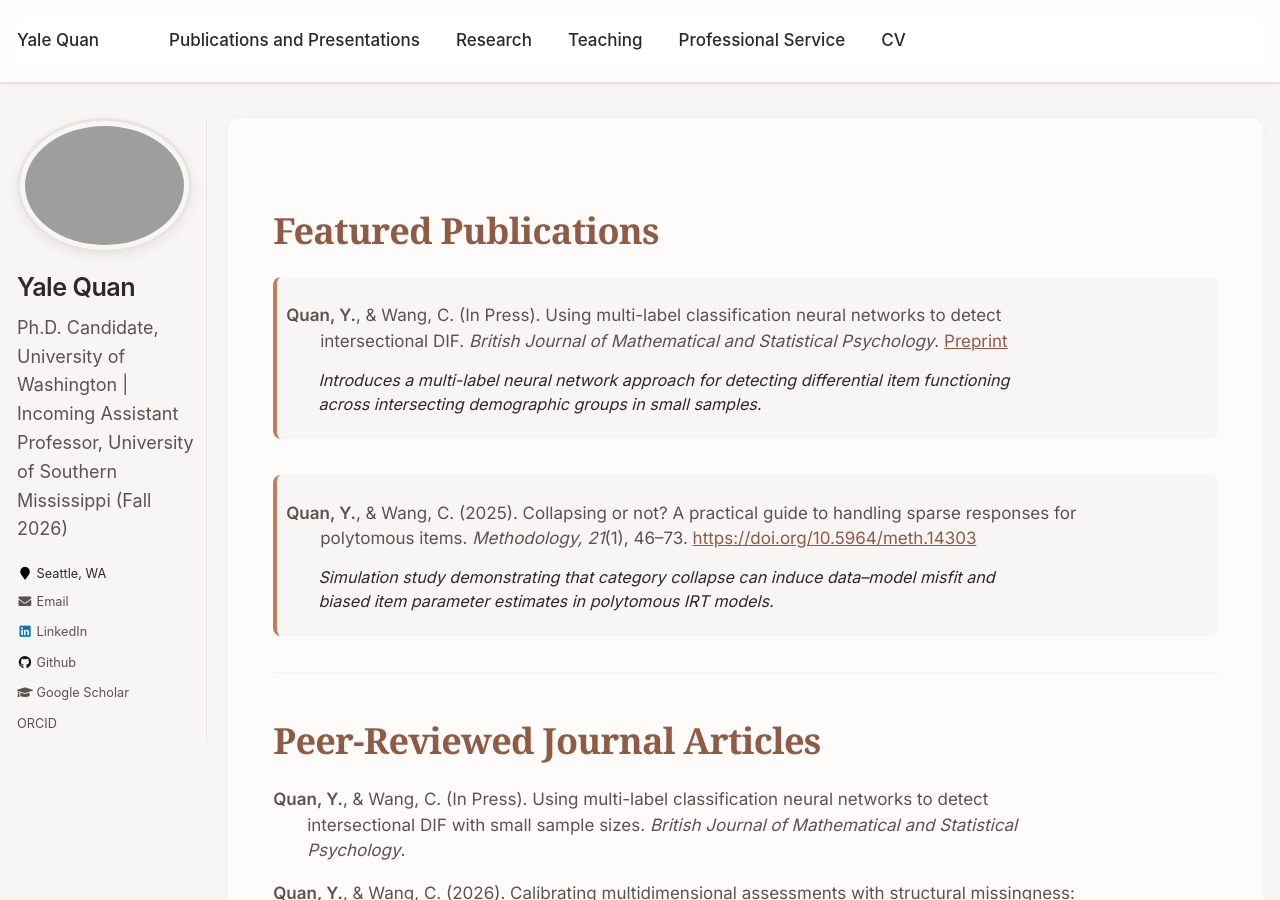
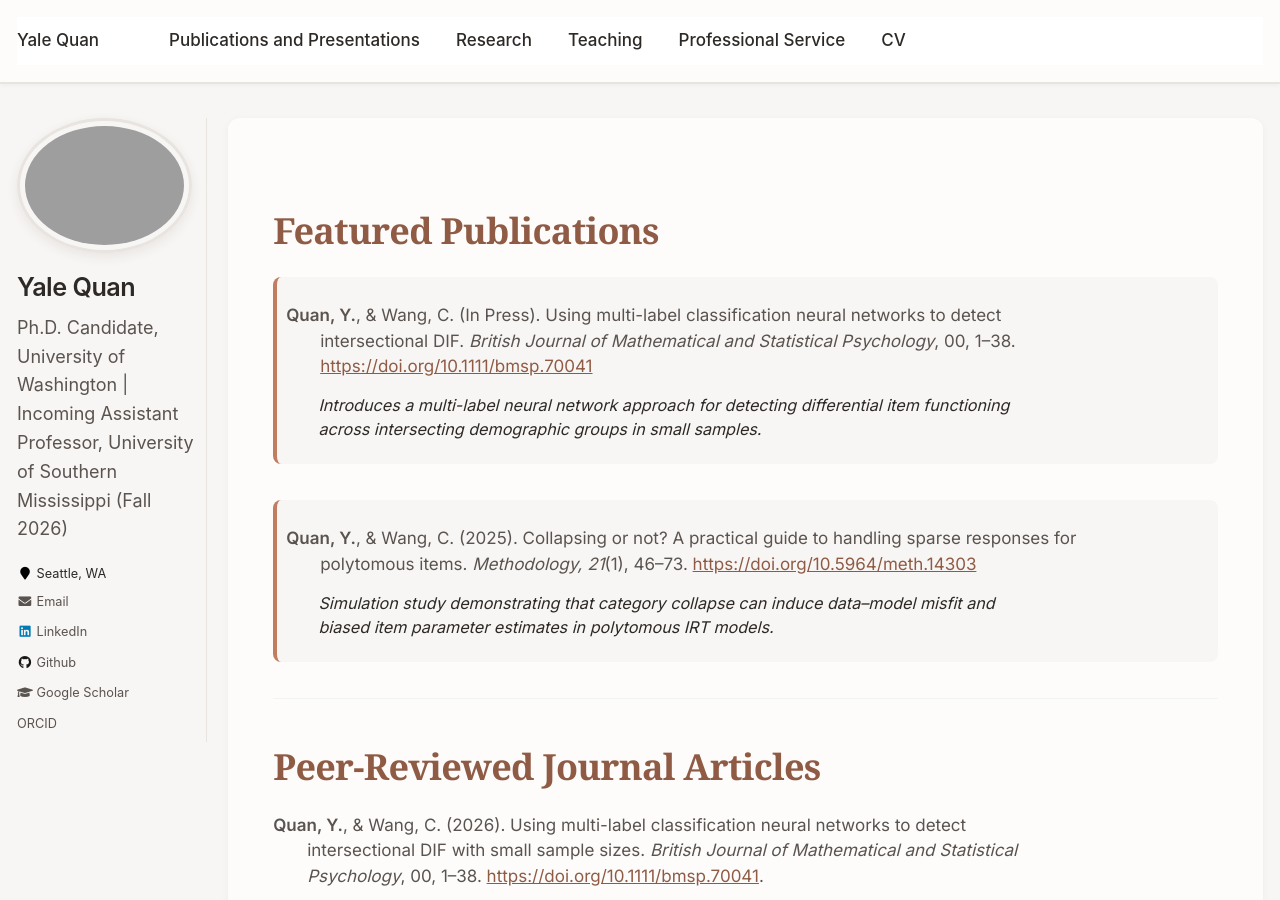
Before and after one commit to yalequan/yalequan.github.io, a Jekyll site: the page built from _pages/publications_and_presentations.md, in a window 1280 px wide and 900 px high. Built offline with Jekyll 4.4.1, drawn with Linux system fonts in a browser that asks for light colours.

Commit message:
Updated DOI

```diff
--- a/_pages/publications_and_presentations.md
+++ b/_pages/publications_and_presentations.md
@@ -21,7 +21,7 @@ author_profile: true
       border-left: 4px solid var(--primary-warm, #c17d5f);">
 
 <p class="apa-ref">
-  <b>Quan, Y.</b>, & Wang, C. (In Press). Using multi-label classification neural networks to detect intersectional DIF. <em>British Journal of Mathematical and Statistical Psychology</em>. <a href="https://doi.org/10.31234/osf.io/rftyg_v2">Preprint</a>
+  <b>Quan, Y.</b>, & Wang, C. (In Press). Using multi-label classification neural networks to detect intersectional DIF. <em>British Journal of Mathematical and Statistical Psychology</em>, 00, 1–38. <a href="https://doi.org/10.1111/bmsp.70041">https://doi.org/10.1111/bmsp.70041</a>
 </p>
 
 <p class="pub-desc">
@@ -51,7 +51,7 @@ author_profile: true
 ## Peer-Reviewed Journal Articles
 
 <p class="apa-ref">
-  <b>Quan, Y.</b>, & Wang, C. (In Press). Using multi-label classification neural networks to detect intersectional DIF with small sample sizes. <em>British Journal of Mathematical and Statistical Psychology</em>.
+  <b>Quan, Y.</b>, & Wang, C. (2026). Using multi-label classification neural networks to detect intersectional DIF with small sample sizes. <em>British Journal of Mathematical and Statistical Psychology</em>, 00, 1–38. <a href="https://doi.org/10.1111/bmsp.70041">https://doi.org/10.1111/bmsp.70041</a>.
 </p>
 
 <p class="apa-ref">
```
